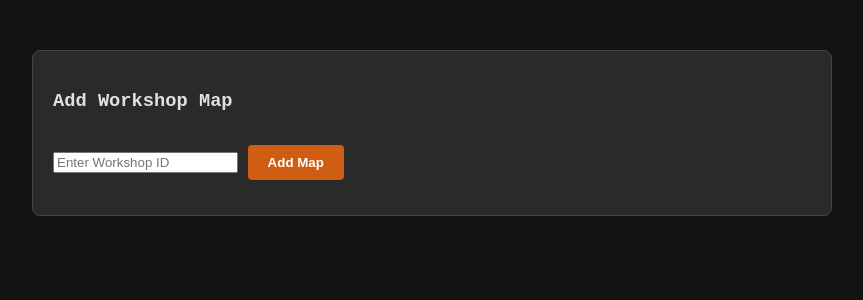
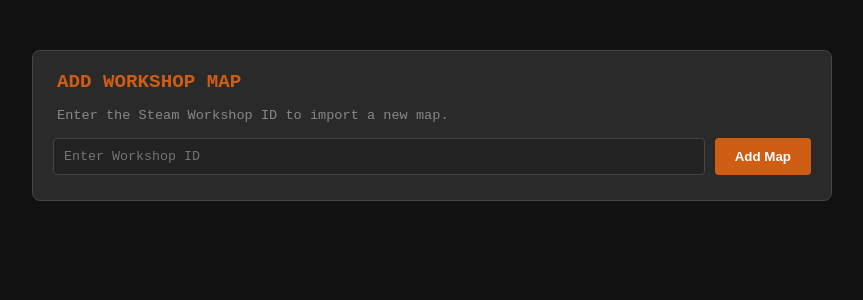
Before and after one commit to tmr2000/cs2-rcon-tool, a Flask app: page /map_manager in a window 1280 px wide. Shown: the part 60-360 px from the top of the page, without its empty margins (208-1071 px from the left). Run offline with Flask 3, Linux system fonts and the light colour scheme.

Commit message:
Update Add Workshop Map UI

```diff
--- a/static/css/base.css
+++ b/static/css/base.css
@@ -78,7 +78,7 @@ select:hover:not(:disabled) { background-color: #ff7417 !important; }
 select:disabled {
     cursor: not-allowed;
     opacity: 0.5;
-    background-color: #333 !important;
+    background-color: #333 !important; /* Or whatever your dark background is */
 }
 
 
--- a/static/css/map_manager.css
+++ b/static/css/map_manager.css
@@ -1,7 +1,8 @@
-.temp-box, .manager-container {
+.map-manager-card {
     margin-top: 20px;
     background: #2a2a2a;
     padding: 20px;
+    padding-bottom: 10px;
     border-radius: 8px;
     border: 1px solid #444;
     width: 100%;
@@ -10,3 +11,56 @@
     flex-direction: column;
     gap: 15px;
 }
+
+.map-manager-card h3 {
+    margin-top: 0;
+    margin-bottom: 0;
+    margin-left: 4px;
+    color: #cf5e14;
+    text-transform: uppercase;
+    font-size: 1.2rem;
+    display: flex;
+    align-items: center;
+    gap: 10px;
+}
+
+.helper-text {
+    color: #888;
+    font-size: 0.85rem;
+    margin-top: 0;
+    margin-bottom: 0;
+    margin-left: 4px;
+}
+
+.input-group {
+    display: flex;
+    gap: 10px;
+}
+
+.input-group input {
+    flex: 1;
+    background: #0f1012;
+    border: 1px solid #444;
+    border-radius: 4px;
+    padding: 10px 15px;
+    color: #fff;
+    outline: none;
+    transition: border-color 0.3s, box-shadow 0.3s;
+}
+
+.input-group input:focus {
+    border-color: #ff7417;
+    box-shadow: 0 0 8px rgba(255, 116, 23, 0.4);
+    outline: none;
+    transition: border-color 0.3s, box-shadow 0.3s;
+}
+
+input[type="text"] {
+    flex-grow: 1;
+    padding: 10px;
+    font-family: inherit;
+    background: #222;
+    border: 1px solid #444;
+    color: white;
+    border-radius: 4px;
+}
--- a/templates/map_manager.html
+++ b/templates/map_manager.html
@@ -7,10 +7,11 @@
 {% endblock %}
 
 {% block content %}
-    <div class="manager-container">
+    <div class="map-manager-card">
         <h3>Add Workshop Map</h3>
+        <p class="helper-text">Enter the Steam Workshop ID to import a new map.</p>
         <div class="input-group">
-            <input type="text" id="wsInput" placeholder="Enter Workshop ID">
+            <input type="text" id="wsInput" placeholder="Enter Workshop ID" onkeydown="if(event.key==='Enter') submitMap()">
             <button onclick="submitMap()">Add Map</button>
         </div>
         <div id="statusMessage"></div>
```
Also changed, not shown: static/css/dashboard.css (+7 -0 lines).
